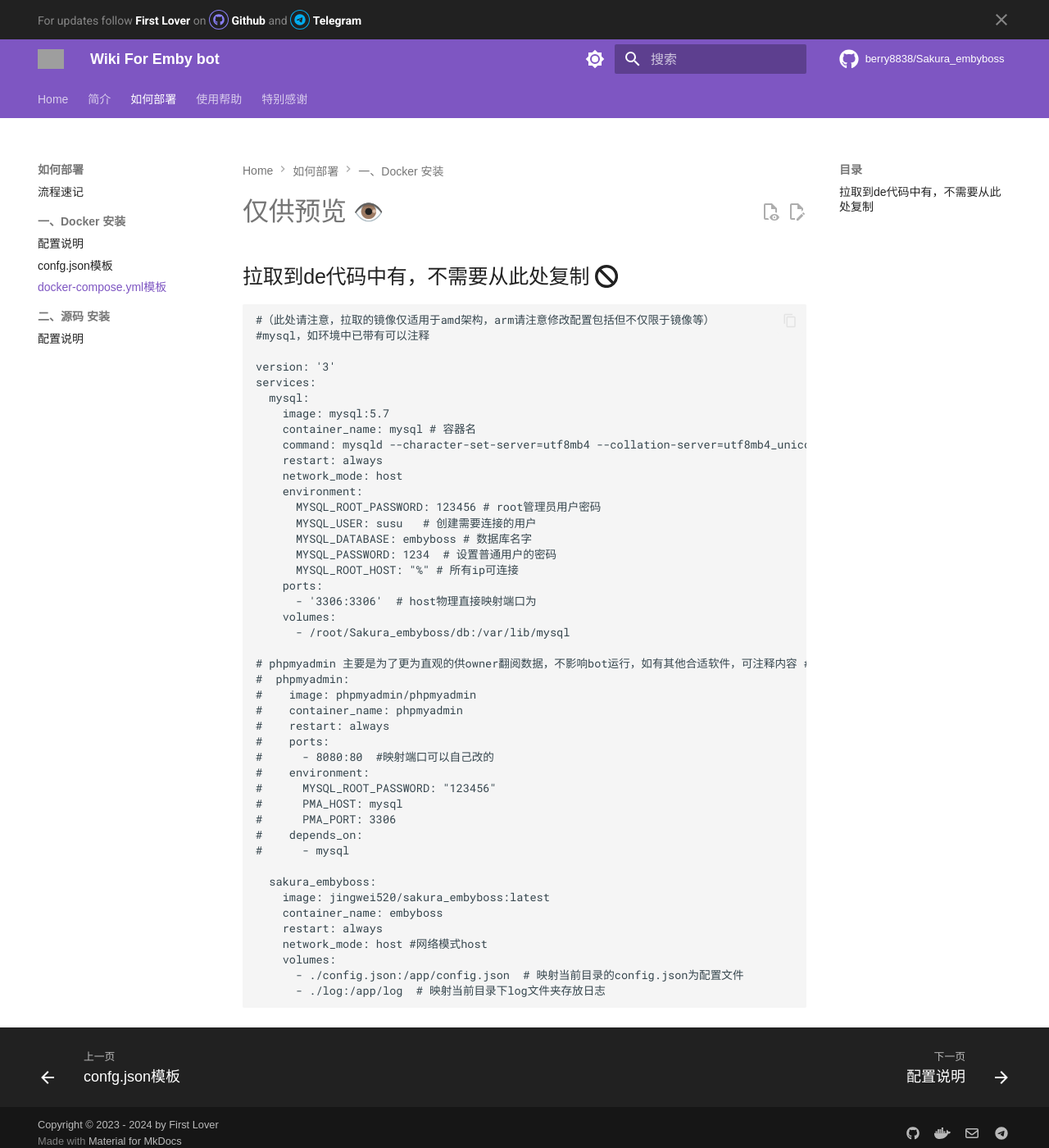
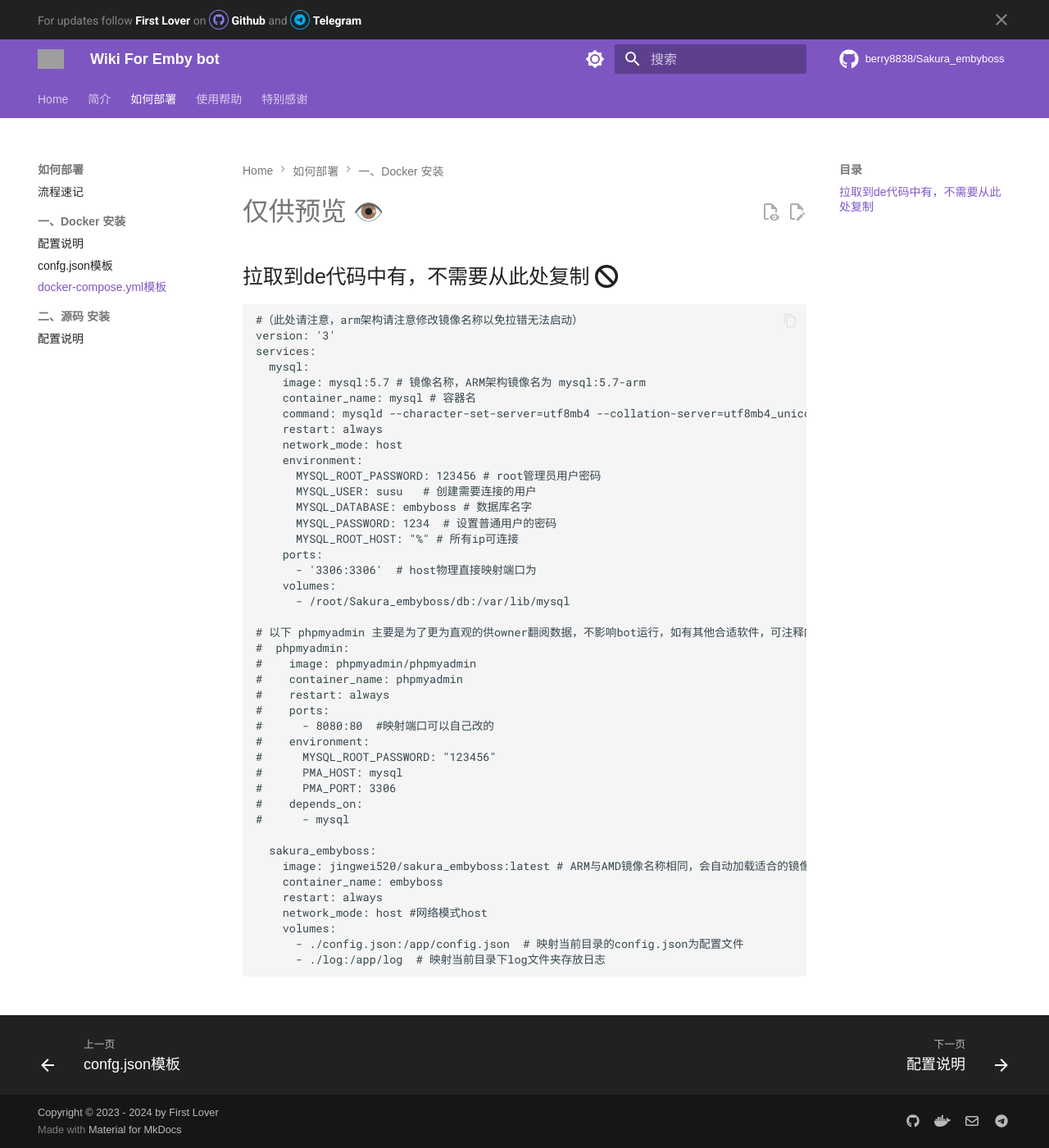
Before and after one commit to berry8838/Sakura_embyboss, an MkDocs documentation site: the page built from docs/deploy/compose.md, in a window 1280 px wide and 1400 px high. Shown: the whole window at 82% size. Built offline with MkDocs 1.6.1 and Material for MkDocs 9.7.7, drawn with Linux system fonts in a browser that asks for light colours; emoji names are drawn with the system emoji font; comment, search, counter and statistics services are not loaded; a style sheet for code colours, icons or effects is not loaded; grey boxes are pictures that could not be loaded.

Commit message:
🎯 update some

````diff
--- a/docs/deploy/compose.md
+++ b/docs/deploy/compose.md
@@ -2,13 +2,11 @@
 ## 拉取到de代码中有，不需要从此处复制 :fontawesome-solid-ban:
 
 ```docker-compose.yml
-#（此处请注意，拉取的镜像仅适用于amd架构，arm请注意修改配置包括但不仅限于镜像等）
-#mysql，如环境中已带有可以注释
-
+#（此处请注意，arm架构请注意修改镜像名称以免拉错无法启动）
 version: '3'
 services:
   mysql:
-    image: mysql:5.7
+    image: mysql:5.7 # 镜像名称，ARM架构镜像名为 mysql:5.7-arm
     container_name: mysql # 容器名
     command: mysqld --character-set-server=utf8mb4 --collation-server=utf8mb4_unicode_ci # 设置utf8字符集
     restart: always
@@ -24,7 +22,7 @@ services:
     volumes:
       - /root/Sakura_embyboss/db:/var/lib/mysql
 
-# phpmyadmin 主要是为了更为直观的供owner翻阅数据，不影响bot运行，如有其他合适软件，可注释内容 # xxxx
+# 以下 phpmyadmin 主要是为了更为直观的供owner翻阅数据，不影响bot运行，如有其他合适软件，可注释内容 # xxxx
 #  phpmyadmin:
 #    image: phpmyadmin/phpmyadmin
 #    container_name: phpmyadmin
@@ -39,7 +37,7 @@ services:
 #      - mysql
 
   sakura_embyboss:
-    image: jingwei520/sakura_embyboss:latest
+    image: jingwei520/sakura_embyboss:latest # ARM与AMD镜像名称相同，会自动加载适合的镜像
     container_name: embyboss
     restart: always
     network_mode: host #网络模式host
````
Also changed, not shown: docs/deploy/config_json.md (+3 -2 lines), docs/show.md (+1 -1 lines).
